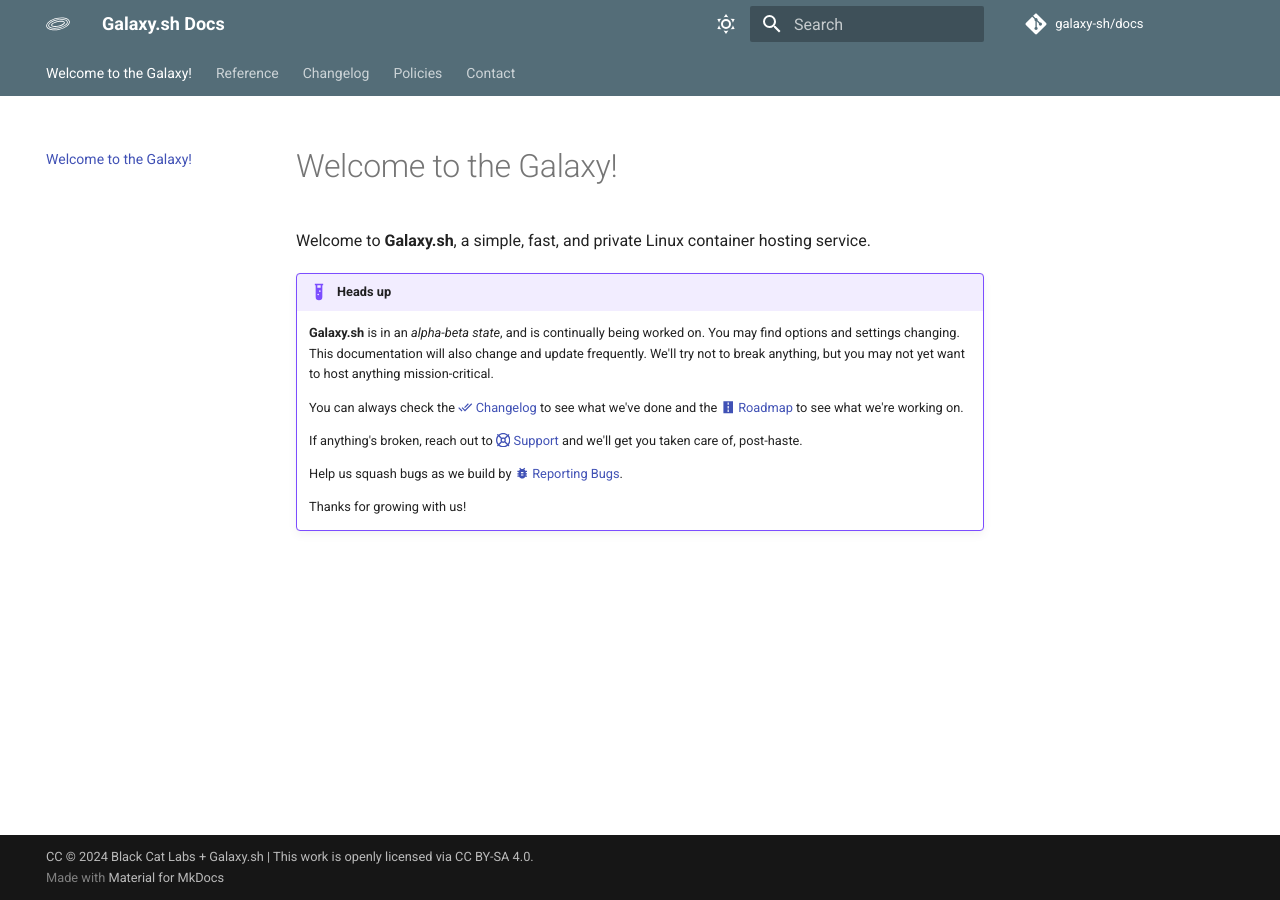
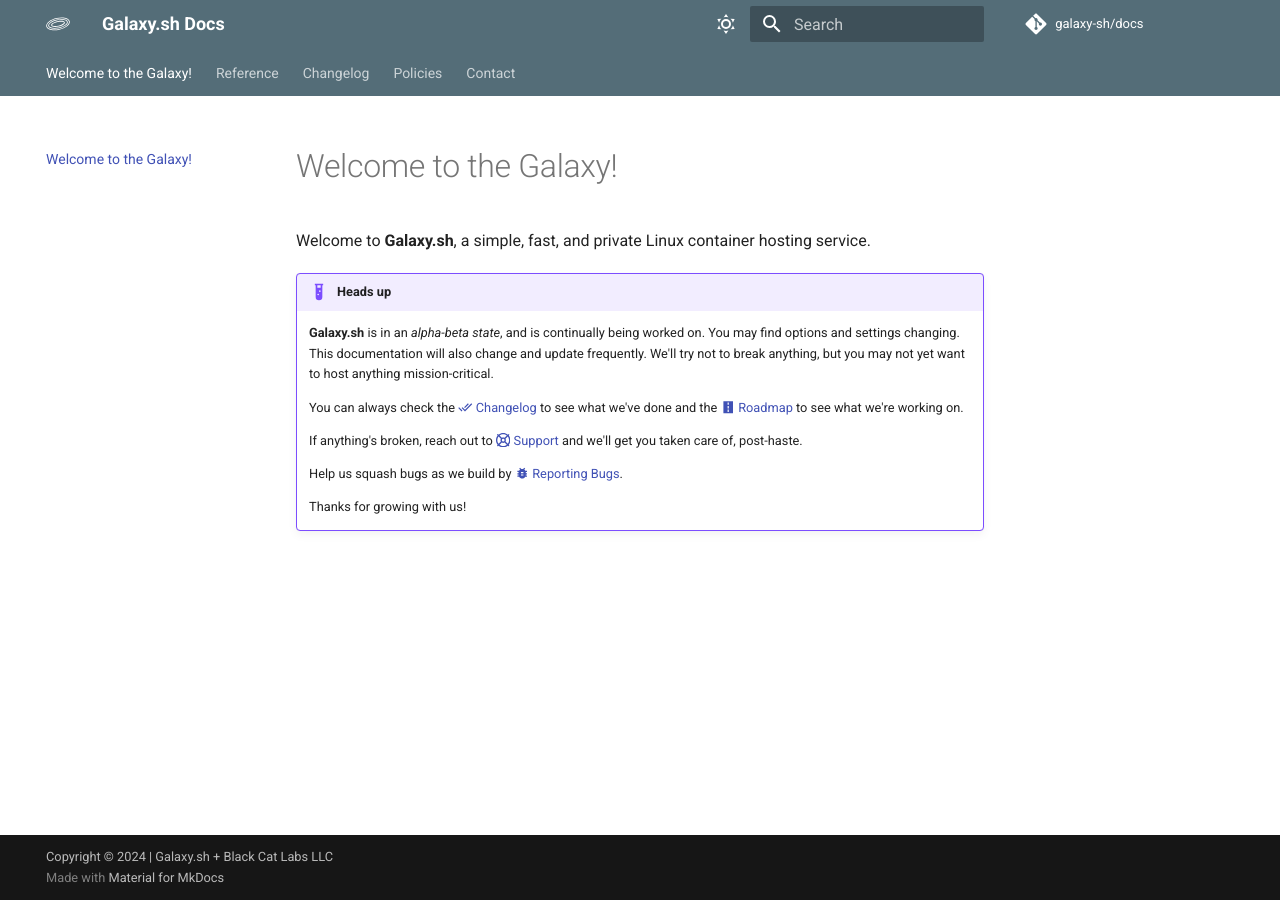
Before and after one commit to galaxy-sh/docs, an MkDocs documentation site: the page built from docs/index.md, in a window 1280 px wide. Built offline with MkDocs 1.6.1 and Material for MkDocs 9.7.7, drawn with Linux system fonts in a browser that asks for light colours; comment, search, counter and statistics services are not loaded.

Commit message:
Update mkdocs.yml

```diff
--- a/mkdocs.yml
+++ b/mkdocs.yml
@@ -62,6 +62,6 @@ plugins:
         - index.md
   - search
   - awesome-pages
-copyright: CC &copy; 2024 Black Cat Labs + Galaxy.sh  |  This work is openly licensed via CC BY-SA 4.0.
+copyright: Copyright &copy; 2024 | Galaxy.sh + Black Cat Labs LLC
 repo_url: https://github.com/galaxy-sh/docs
 repo_name: galaxy-sh/docs
```
